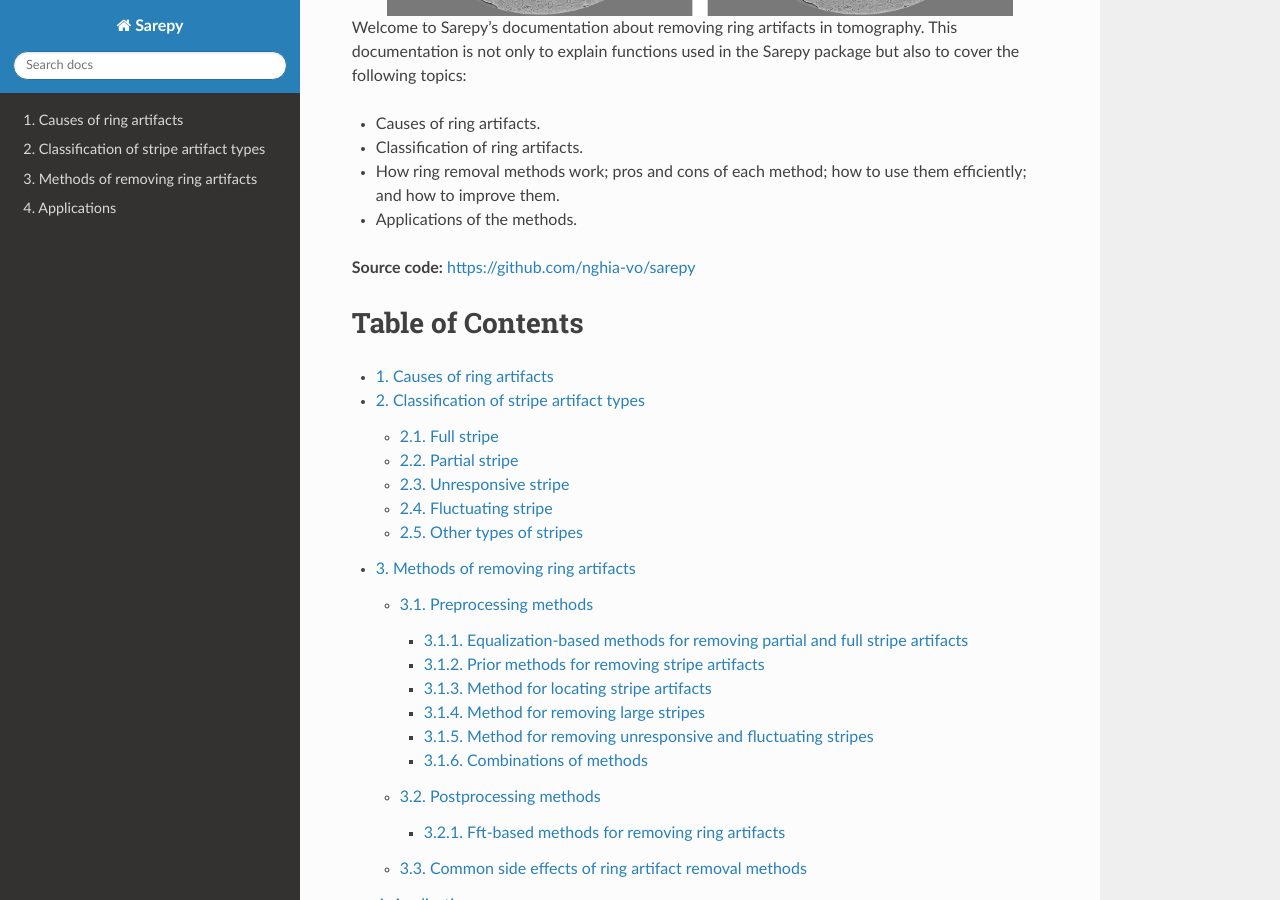
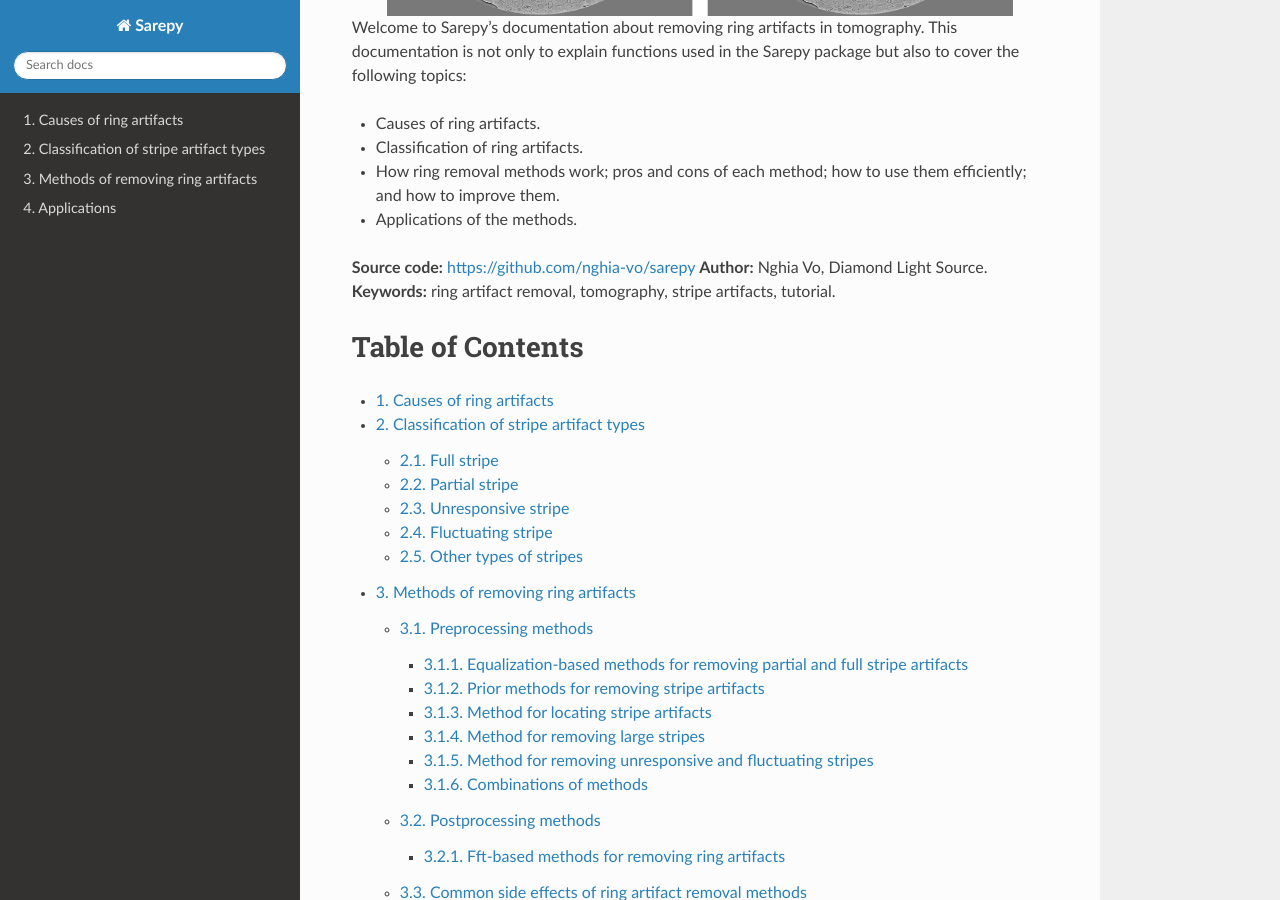
Before and after one commit to nghia-vo/sarepy, a Sphinx documentation site: the page built from doc/source/index.rst, in a window 1280 px wide and 900 px high, scrolled down 450 px. Built offline with Sphinx 7.4.7 and the Read the Docs theme 2.0.0, drawn with Linux system fonts in a browser that asks for light colours.

Commit message:
Update info

```diff
--- a/doc/source/index.rst
+++ b/doc/source/index.rst
@@ -16,6 +16,8 @@ but also to cover the following topics:
 - Applications of the methods.
 
 **Source code:** https://github.com/nghia-vo/sarepy
+**Author:** Nghia Vo, Diamond Light Source.
+**Keywords:** ring artifact removal, tomography, stripe artifacts, tutorial.
 
 Table of Contents
 =================
```
